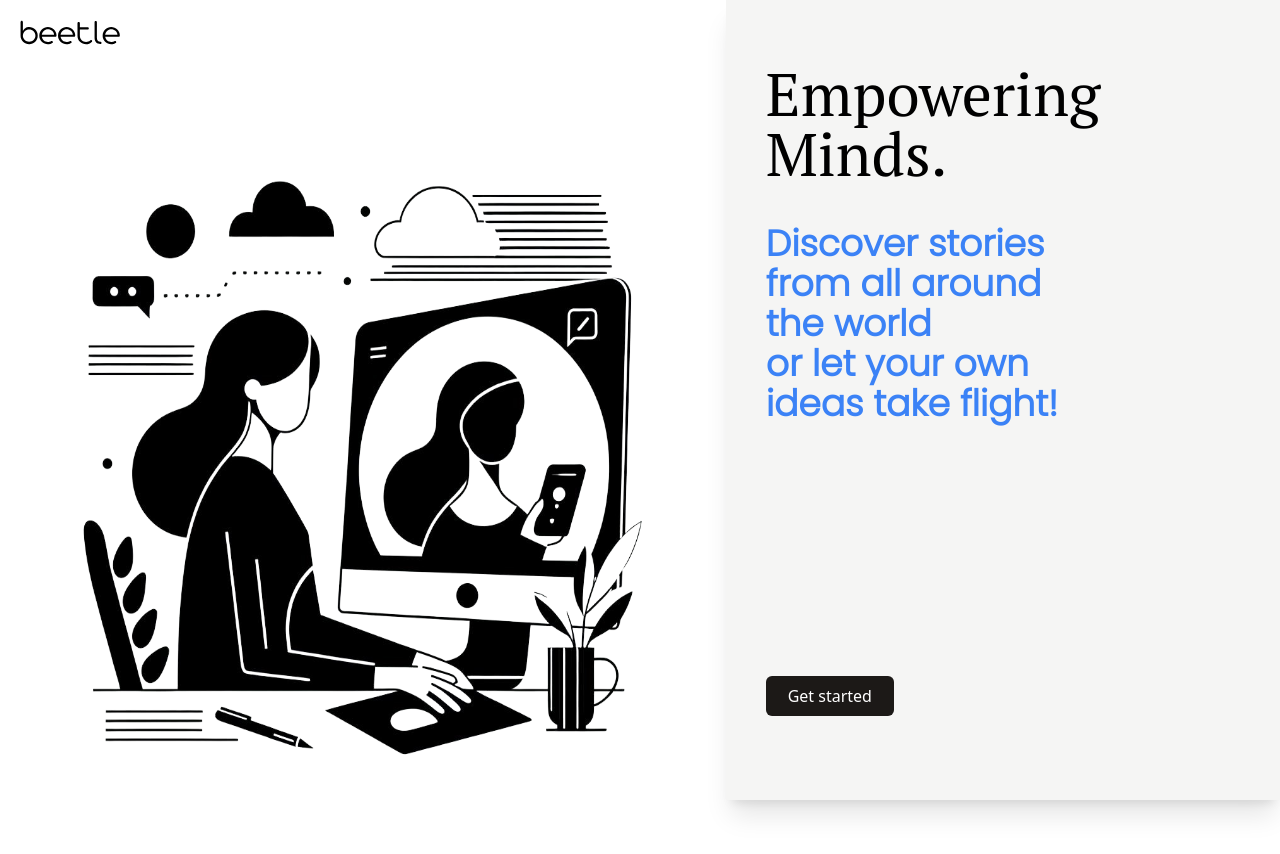
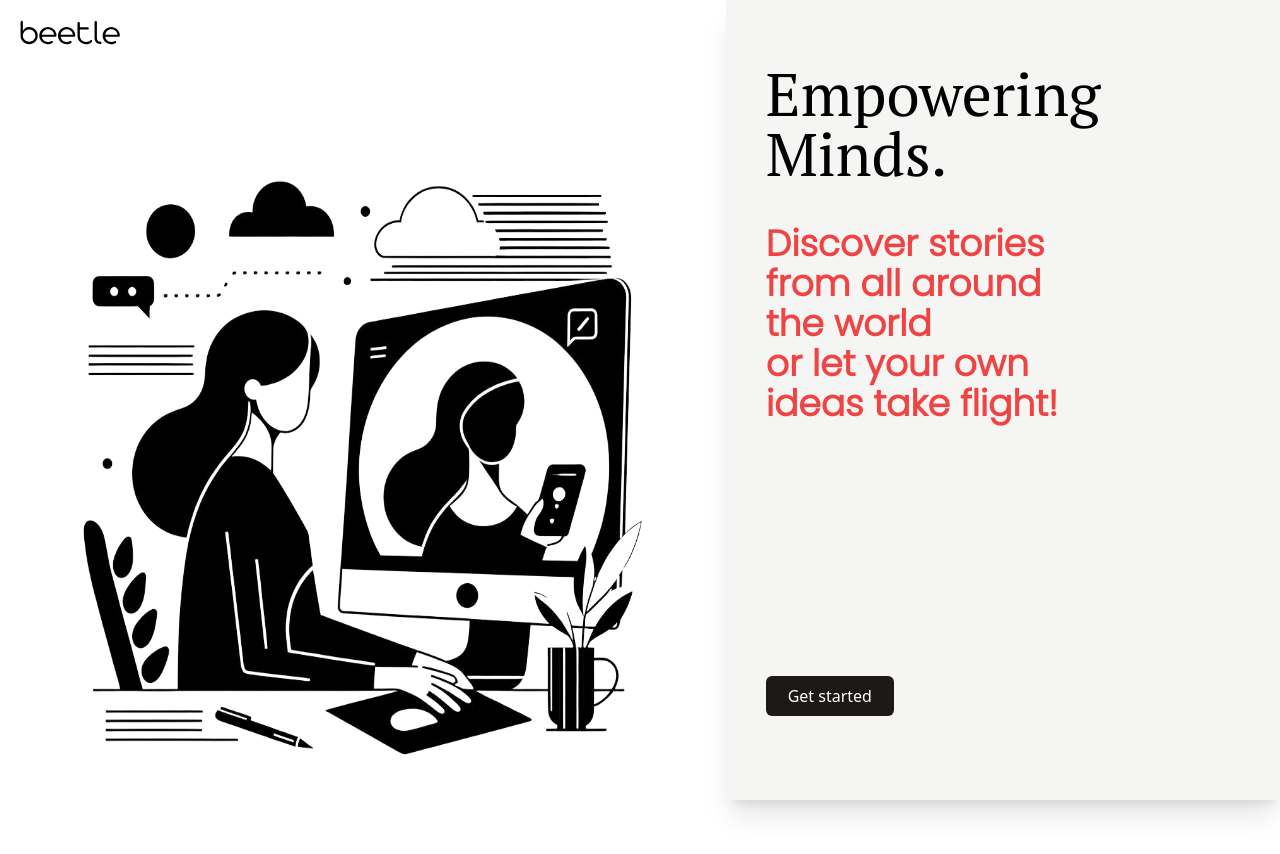
Before and after one commit to AnuragC07/beetle-blog, a React (Vite) app in the folder frontend/: page / in a window 1280 px wide. Shown: the top 854 px of the page. Built offline with nearby package versions, Linux system fonts and the light colour scheme.

Commit message:
Update Landing.jsx

```diff
--- a/frontend/src/pages/Landing.jsx
+++ b/frontend/src/pages/Landing.jsx
@@ -20,7 +20,7 @@ const Landing = () => {
         <div className="w-full h-screen flex flex-col justify-between  pl-5 lg:pl-10  lg:w-2/4 p-10 lg:p-16 bg-stone-100 shadow-xl ">
           <div>
             <h1 className="text-6xl font-title w-3/4">Empowering Minds.</h1>
-            <h2 className="text-3xl lg:text-4xl font-subtitle w-3/4 text-blue-500 font-semibold mt-10">
+            <h2 className="text-3xl lg:text-4xl font-subtitle w-3/4 text-red-500 font-semibold mt-10">
               Discover stories from all around the world
               <br /> or let your own ideas take flight!
             </h2>
```
